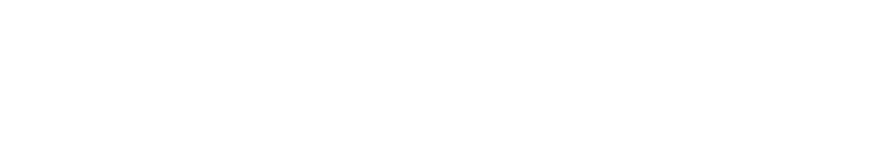
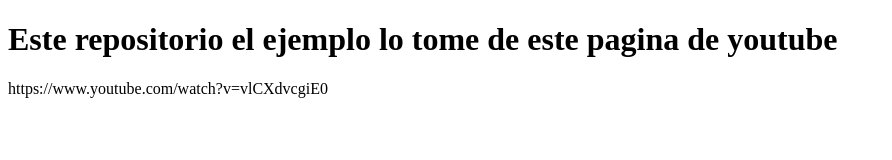
Before and after one commit to jahsinfb/ejemplo-git1, a plain HTML site: page index.html in a window 1280 px wide. Shown: the whole page, without its empty margins (0-892 px from the left). Drawn offline with Linux system fonts and the light colour scheme.

Commit message:
Cambio dos realizado nombre de la pagina de yoitube

```diff
--- a/index.html
+++ b/index.html
@@ -3,7 +3,9 @@
 <head>
     <meta charset="UTF-8">
     <meta name="viewport" content="width=device-width, initial-scale=1.0">
-    <title>Document</title>
+    <title>repositorio de git</title>
+    <h1>Este repositorio el ejemplo lo tome de este pagina de youtube</h1>
+    <p>https://www.youtube.com/watch?v=vlCXdvcgiE0</p>
 </head>
 <body>
 
```
